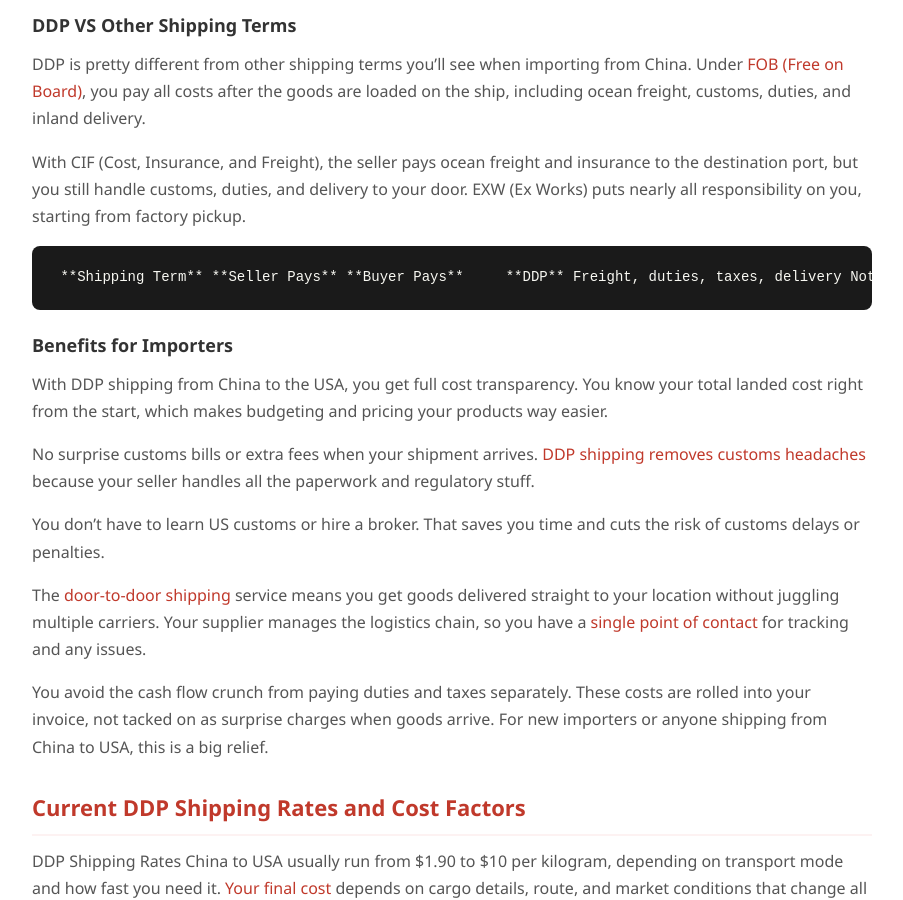
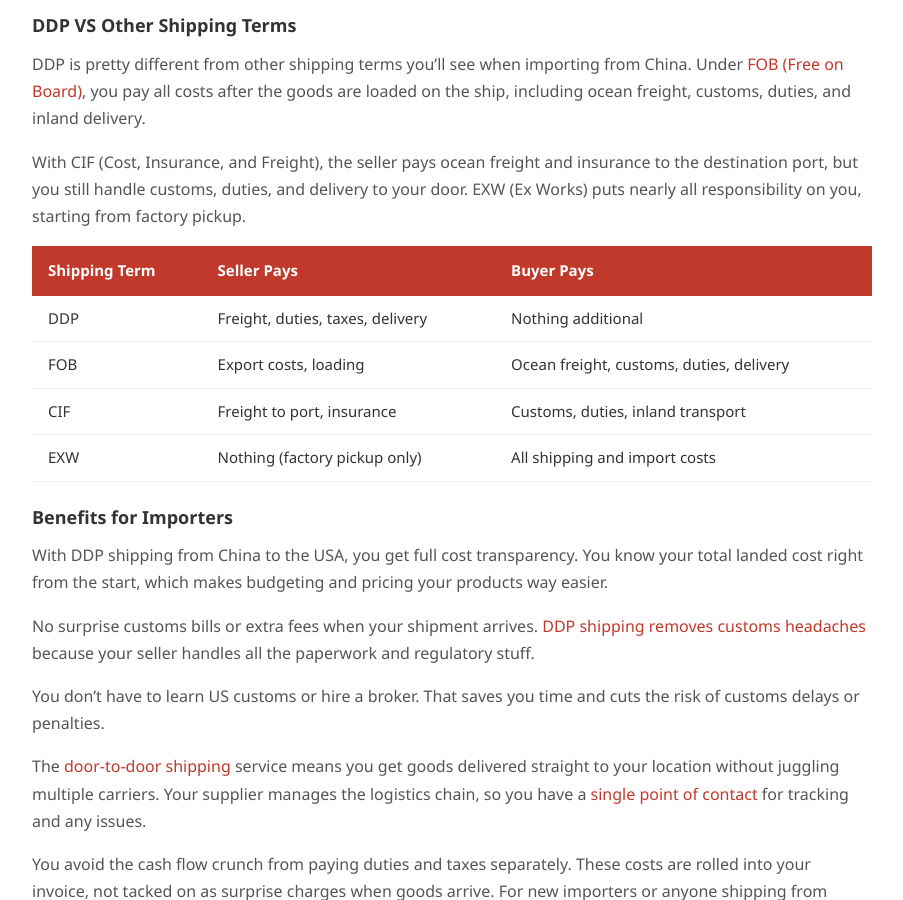
Before and after one commit to aeblogistics/Shipping-China-to-USA, a Jekyll site: the page built from ddp-shipping-rates-china-to-usa.md, in a window 1280 px wide and 900 px high, scrolled down 2229 px. Shown: the whole window, without its empty margins (188-1091 px from the left). Built offline with Jekyll 4.4.1, drawn with Linux system fonts in a browser that asks for light colours; our own code applies the rules of GitHub Pages for plain Markdown files.

```diff
--- a/ddp-shipping-rates-china-to-usa.md
+++ b/ddp-shipping-rates-china-to-usa.md
@@ -59,7 +59,12 @@ DDP is pretty different from other shipping terms you’ll see when importing fr
 
 With CIF (Cost, Insurance, and Freight), the seller pays ocean freight and insurance to the destination port, but you still handle customs, duties, and delivery to your door. EXW (Ex Works) puts nearly all responsibility on you, starting from factory pickup.
 
-     **Shipping Term** **Seller Pays** **Buyer Pays**     **DDP** Freight, duties, taxes, delivery Nothing additional   **FOB** Export costs, loading Ocean freight, customs, duties, delivery   **CIF** Freight to port, insurance Customs, duties, inland transport   **EXW** Nothing (factory pickup only) All shipping and import costs
+| Shipping Term | Seller Pays | Buyer Pays |
+|---|---|---|
+| DDP | Freight, duties, taxes, delivery | Nothing additional |
+| FOB | Export costs, loading | Ocean freight, customs, duties, delivery |
+| CIF | Freight to port, insurance | Customs, duties, inland transport |
+| EXW | Nothing (factory pickup only) | All shipping and import costs |
 
 ### Benefits for Importers
 
```
